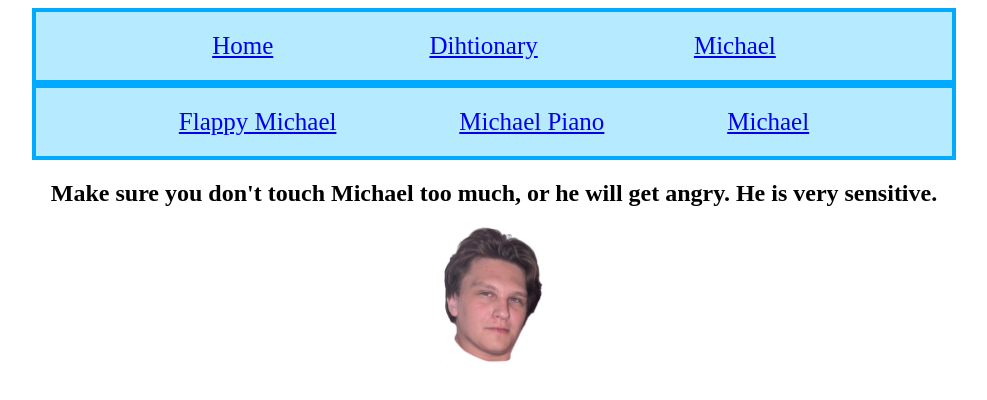
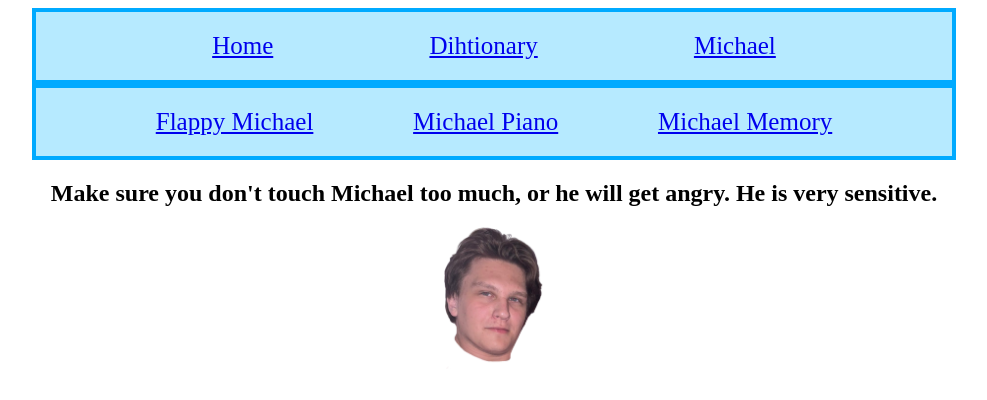
Before and after one commit to gboecker24/gboecker24-KentHackEnough2026, a plain HTML site: page Gavin.html in a window 1280 px wide. Shown: the whole page, without its empty margins (146-1133 px from the left). Drawn offline with Linux system fonts and the light colour scheme.

Commit message:
Memory Michael Game linked

```diff
--- a/Gavin.html
+++ b/Gavin.html
@@ -56,7 +56,7 @@
         <nav>
         <a href="Flappy Michael/FlappyMichael.html">Flappy Michael</a>
         <a href="GavinLayer2/MichaelPiano.html">Michael Piano</a>
-        <a href="Gavin.html">Michael</a>
+        <a href="MemoryGame/Memory.html">Michael Memory</a>
     </nav>
 
 
```
